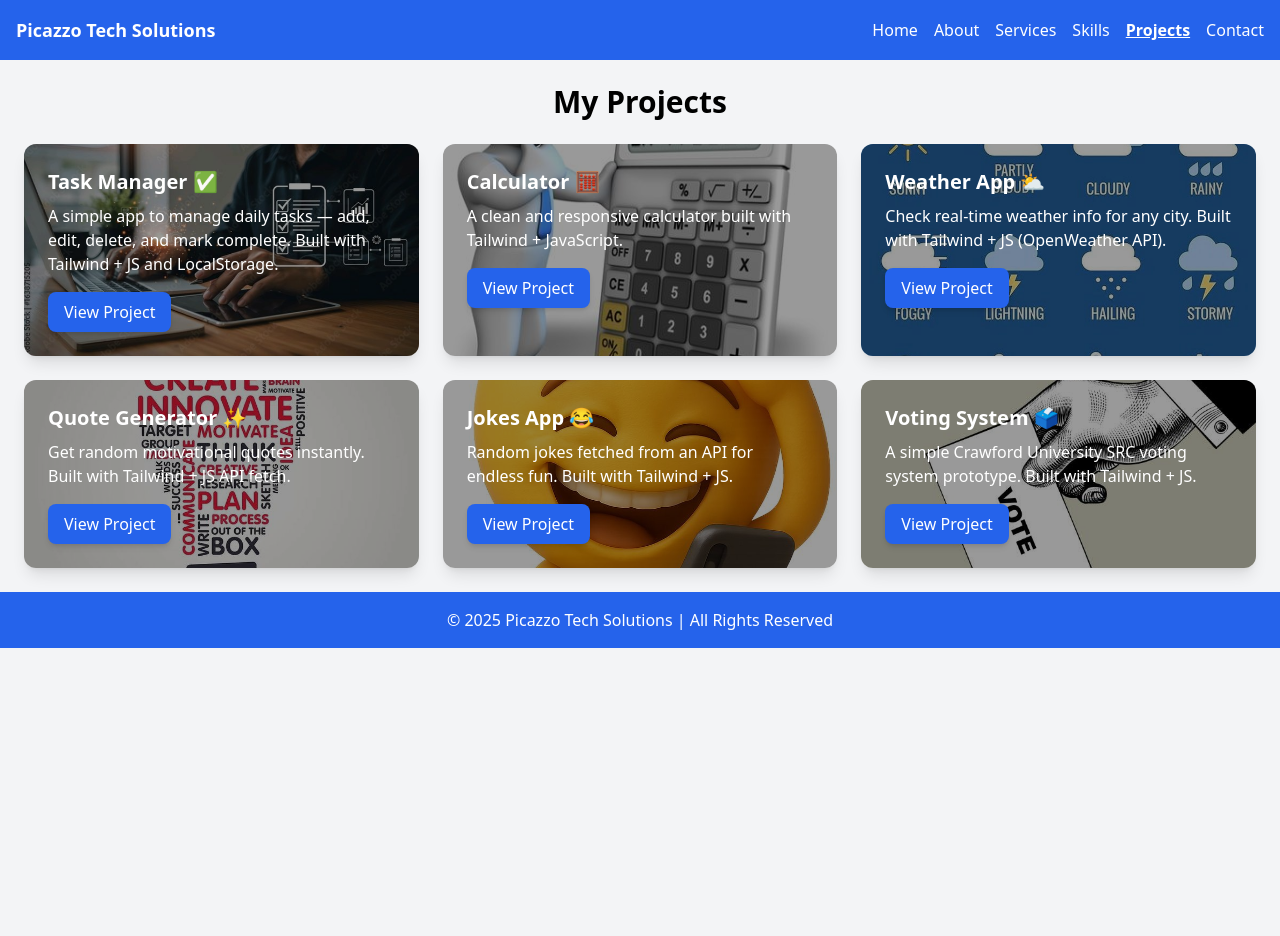
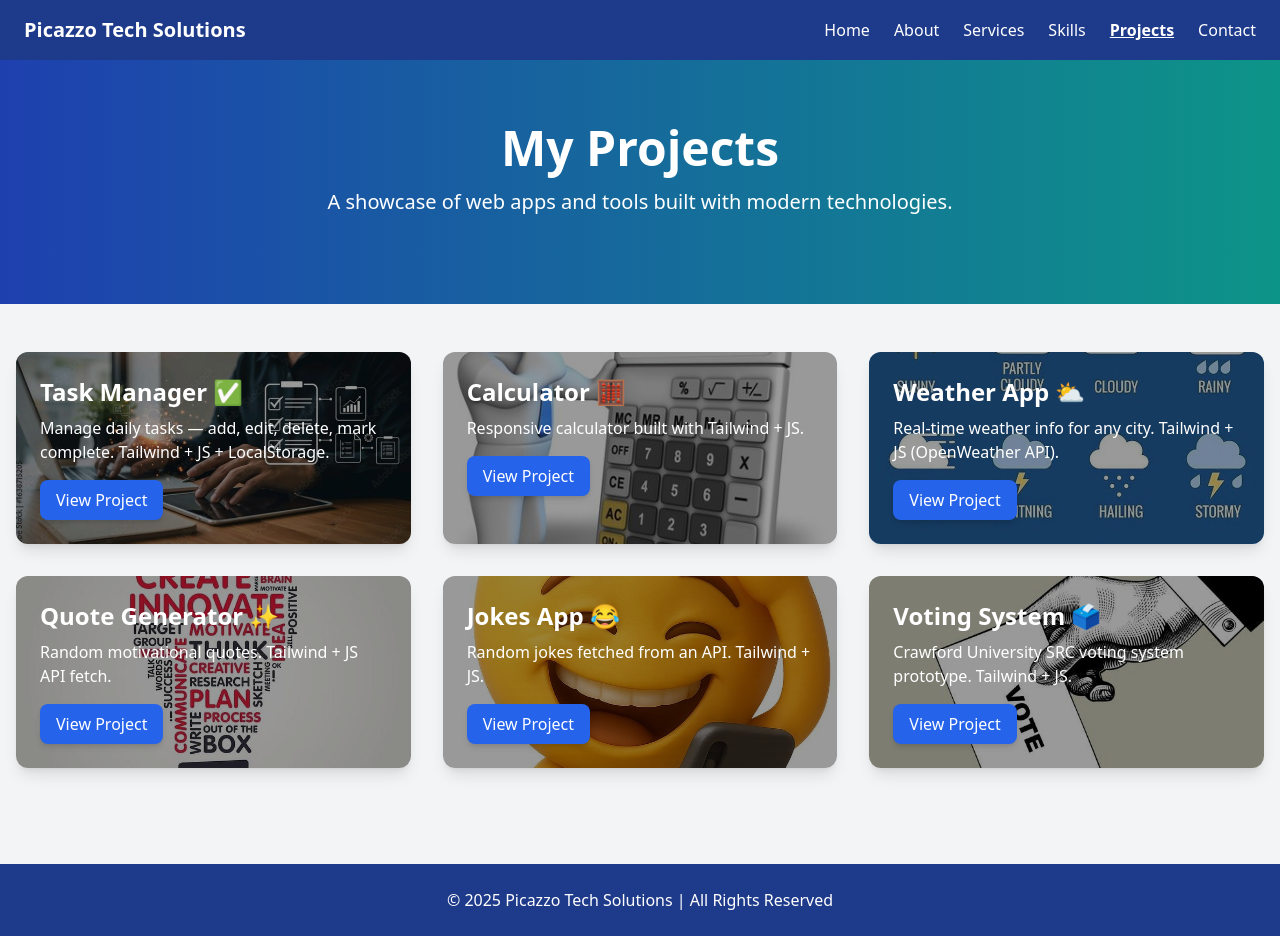
Before and after one commit to officialpicazzo/my-portfolio, a plain HTML site: page project.html in a window 1280 px wide. Before the commit the page ends 800 px from the top, so only its background shows below. Drawn offline with nearby package versions, Linux system fonts and the light colour scheme.

Commit message:
Update: describe your changes

```diff
--- a/project.html
+++ b/project.html
@@ -1,75 +1,104 @@
 <!DOCTYPE html>
 <html lang="en">
 <head>
-  <meta charset="UTF-8" />
-  <meta name="viewport" content="width=device-width, initial-scale=1.0" />
-  <title>Projects - Picazzo Tech Solutions</title>
+  <meta charset="UTF-8">
+  <meta name="viewport" content="width=device-width, initial-scale=1.0">
+  <title>Picazzo Tech Solutions | Projects</title>
   <script src="https://cdn.tailwindcss.com"></script>
+  <script>
+    function toggleMenu() {
+      const menu = document.getElementById('mobile-menu');
+      menu.classList.toggle('hidden');
+    }
+  </script>
 </head>
-<body class="bg-gray-100 font-sans">
+<body class="font-sans bg-gray-100 text-gray-900">
 
   <!-- Navbar -->
-  <nav class="bg-blue-600 p-4 text-white flex justify-between items-center">
-    <h1 class="text-lg font-bold">Picazzo Tech Solutions</h1>
-    <ul class="flex space-x-4">
-      <li><a href="index.html" class="hover:underline">Home</a></li>
-      <li><a href="about.html" class="hover:underline">About</a></li>
-      <li><a href="services.html" class="hover:underline">Services</a></li>
-      <li><a href="skills.html" class="hover:underline">Skills</a></li>
-      <li><a href="projects.html" class="font-semibold underline">Projects</a></li>
-      <li><a href="contact.html" class="hover:underline">Contact</a></li>
+  <header class="bg-blue-900 text-white shadow">
+    <div class="container mx-auto flex justify-between items-center py-4 px-6">
+      <h1 class="text-xl font-bold">Picazzo Tech Solutions</h1>
+
+      <!-- Hamburger button for mobile -->
+      <button class="md:hidden text-white focus:outline-none" onclick="toggleMenu()">
+        <svg xmlns="http://www.w3.org/2000/svg" class="h-6 w-6" fill="none"
+             viewBox="0 0 24 24" stroke="currentColor">
+          <path stroke-linecap="round" stroke-linejoin="round" stroke-width="2"
+                d="M4 6h16M4 12h16M4 18h16"/>
+        </svg>
+      </button>
+
+      <!-- Desktop Menu -->
+      <ul class="hidden md:flex space-x-6 font-medium text-center">
+        <li><a href="index.html" class="hover:text-teal-400">Home</a></li>
+        <li><a href="about.html" class="hover:text-teal-400">About</a></li>
+        <li><a href="services.html" class="hover:text-teal-400">Services</a></li>
+        <li><a href="skills.html" class="hover:text-teal-400">Skills</a></li>
+        <li><a href="projects.html" class="hover:text-teal-400 font-semibold underline">Projects</a></li>
+        <li><a href="contact.html" class="hover:text-teal-400">Contact</a></li>
       </ul>
-  </nav>
+    </div>
 
-  <!-- Projects Section -->
-  <section class="p-6">
-    <h2 class="text-3xl font-bold text-center mb-6">My Projects</h2>
+    <!-- Mobile dropdown menu -->
+    <ul id="mobile-menu" class="md:hidden hidden bg-blue-800 px-6 py-2 rounded-b-lg space-y-2 text-center">
+      <li><a href="index.html" class="block hover:text-teal-400">Home</a></li>
+      <li><a href="about.html" class="block hover:text-teal-400">About</a></li>
+      <li><a href="services.html" class="block hover:text-teal-400">Services</a></li>
+      <li><a href="skills.html" class="block hover:text-teal-400">Skills</a></li>
+      <li><a href="projects.html" class="block hover:text-teal-400 font-semibold underline">Projects</a></li>
+      <li><a href="contact.html" class="block hover:text-teal-400">Contact</a></li>
+    </ul>
+  </header>
 
-    <div class="grid grid-cols-1 md:grid-cols-3 gap-6">
+  <!-- Hero Section -->
+  <section class="bg-gradient-to-r from-blue-800 to-teal-600 text-white py-16 text-center px-4">
+    <div class="container mx-auto">
+      <h2 class="text-3xl sm:text-4xl md:text-5xl font-bold mb-4">My Projects</h2>
+      <p class="text-base sm:text-lg md:text-xl mb-6">A showcase of web apps and tools built with modern technologies.</p>
+    </div>
+  </section>
+
+  <!-- Projects Grid -->
+  <section class="py-12 container mx-auto px-4">
+    <div class="grid grid-cols-1 sm:grid-cols-2 lg:grid-cols-3 gap-8">
 
       <!-- Task Manager -->
       <div class="relative bg-cover bg-center rounded-xl p-6 shadow-lg text-white"
-     style="background-image: url('image/taske\ \(1\).jpg');">
-
-  <!-- Overlay for readability -->
+           style="background-image: url('image/taske (1).jpg');">
         <div class="absolute inset-0 bg-black/40 rounded-xl"></div>
-
-  <!-- Content on top of image -->
         <div class="relative z-10">
-    <h3 class="text-xl font-semibold mb-2">Task Manager ✅</h3>
-    <p class="mb-4">A simple app to manage daily tasks — add, edit, delete, and mark complete. Built with Tailwind + JS and LocalStorage.</p>
-
-    <!-- Button -->
+          <h3 class="text-xl md:text-2xl font-semibold mb-2">Task Manager ✅</h3>
+          <p class="mb-4 text-sm md:text-base">Manage daily tasks — add, edit, delete, mark complete. Tailwind + JS + LocalStorage.</p>
           <a href="projects/task-manager.html" target="_blank"
-       class="inline-block px-4 py-2 bg-blue-600 hover:bg-blue-700 text-white font-medium rounded-lg shadow-md transition">
+             class="inline-block px-4 py-2 bg-blue-600 hover:bg-blue-700 rounded-lg shadow-md transition text-sm md:text-base">
              View Project
           </a>
         </div>
       </div>
 
-
       <!-- Calculator -->
       <div class="relative bg-cover bg-center rounded-xl p-6 shadow-lg text-white"
-           style="background-image: url('image/taske\ \(2\).jpg');">
+           style="background-image: url('image/taske (2).jpg');">
         <div class="absolute inset-0 bg-black/40 rounded-xl"></div>
         <div class="relative z-10">
-          <h3 class="text-xl font-semibold mb-2">Calculator 🧮</h3>
-          <p class="mb-4">A clean and responsive calculator built with Tailwind + JavaScript.</p>
+          <h3 class="text-xl md:text-2xl font-semibold mb-2">Calculator 🧮</h3>
+          <p class="mb-4 text-sm md:text-base">Responsive calculator built with Tailwind + JS.</p>
           <a href="projects/calculator.html" target="_blank"
-             class="inline-block px-4 py-2 bg-blue-600 hover:bg-blue-700 rounded-lg shadow-md transition">
+             class="inline-block px-4 py-2 bg-blue-600 hover:bg-blue-700 rounded-lg shadow-md transition text-sm md:text-base">
              View Project
           </a>
         </div>
       </div>
 
+      <!-- Weather App -->
       <div class="relative bg-cover bg-center rounded-xl p-6 shadow-lg text-white"
-           style="background-image: url('image/taske\ \(7\).jpg');">
+           style="background-image: url('image/taske (7).jpg');">
         <div class="absolute inset-0 bg-black/40 rounded-xl"></div>
         <div class="relative z-10">
-          <h3 class="text-xl font-semibold mb-2">Weather App ⛅</h3>
-          <p class="mb-4">Check real-time weather info for any city. Built with Tailwind + JS (OpenWeather API).</p>
+          <h3 class="text-xl md:text-2xl font-semibold mb-2">Weather App ⛅</h3>
+          <p class="mb-4 text-sm md:text-base">Real-time weather info for any city. Tailwind + JS (OpenWeather API).</p>
           <a href="projects/weather-app.html" target="_blank"
-             class="inline-block px-4 py-2 bg-blue-600 hover:bg-blue-700 rounded-lg shadow-md transition">
+             class="inline-block px-4 py-2 bg-blue-600 hover:bg-blue-700 rounded-lg shadow-md transition text-sm md:text-base">
              View Project
           </a>
         </div>
@@ -77,13 +106,13 @@
 
       <!-- Quote Generator -->
       <div class="relative bg-cover bg-center rounded-xl p-6 shadow-lg text-white"
-           style="background-image: url('image/taske\ \(3\).jpg');">
+           style="background-image: url('image/taske (3).jpg');">
         <div class="absolute inset-0 bg-black/40 rounded-xl"></div>
         <div class="relative z-10">
-          <h3 class="text-xl font-semibold mb-2">Quote Generator ✨</h3>
-          <p class="mb-4">Get random motivational quotes instantly. Built with Tailwind + JS API fetch.</p>
+          <h3 class="text-xl md:text-2xl font-semibold mb-2">Quote Generator ✨</h3>
+          <p class="mb-4 text-sm md:text-base">Random motivational quotes. Tailwind + JS API fetch.</p>
           <a href="projects/quote-generator.html" target="_blank"
-             class="inline-block px-4 py-2 bg-blue-600 hover:bg-blue-700 rounded-lg shadow-md transition">
+             class="inline-block px-4 py-2 bg-blue-600 hover:bg-blue-700 rounded-lg shadow-md transition text-sm md:text-base">
              View Project
           </a>
         </div>
@@ -91,36 +120,37 @@
 
       <!-- Jokes App -->
       <div class="relative bg-cover bg-center rounded-xl p-6 shadow-lg text-white"
-           style="background-image: url('image/taske\ \(4\).jpg');">
+           style="background-image: url('image/taske (4).jpg');">
         <div class="absolute inset-0 bg-black/40 rounded-xl"></div>
         <div class="relative z-10">
-          <h3 class="text-xl font-semibold mb-2">Jokes App 😂</h3>
-          <p class="mb-4">Random jokes fetched from an API for endless fun. Built with Tailwind + JS.</p>
+          <h3 class="text-xl md:text-2xl font-semibold mb-2">Jokes App 😂</h3>
+          <p class="mb-4 text-sm md:text-base">Random jokes fetched from an API. Tailwind + JS.</p>
           <a href="projects/joke-app.html" target="_blank"
-             class="inline-block px-4 py-2 bg-blue-600 hover:bg-blue-700 rounded-lg shadow-md transition">
+             class="inline-block px-4 py-2 bg-blue-600 hover:bg-blue-700 rounded-lg shadow-md transition text-sm md:text-base">
              View Project
           </a>
         </div>
       </div>
 
-      <!-- Voting Site -->
+      <!-- Voting System -->
       <div class="relative bg-cover bg-center rounded-xl p-6 shadow-lg text-white"
-           style="background-image: url('image/taske\ \(6\).jpg');">
+           style="background-image: url('image/taske (6).jpg');">
         <div class="absolute inset-0 bg-black/40 rounded-xl"></div>
         <div class="relative z-10">
-          <h3 class="text-xl font-semibold mb-2">Voting System 🗳️</h3>
-          <p class="mb-4">A simple Crawford University SRC voting system prototype. Built with Tailwind + JS.</p>
+          <h3 class="text-xl md:text-2xl font-semibold mb-2">Voting System 🗳️</h3>
+          <p class="mb-4 text-sm md:text-base">Crawford University SRC voting system prototype. Tailwind + JS.</p>
           <a href="projects/voting.html" target="_blank"
-             class="inline-block px-4 py-2 bg-blue-600 hover:bg-blue-700 rounded-lg shadow-md transition">
+             class="inline-block px-4 py-2 bg-blue-600 hover:bg-blue-700 rounded-lg shadow-md transition text-sm md:text-base">
              View Project
           </a>
         </div>
       </div>
+
     </div>
   </section>
 
   <!-- Footer -->
-  <footer class="bg-blue-600 text-white text-center p-4">
+  <footer class="bg-blue-900 text-white text-center py-6 mt-12">
     <p>&copy; 2025 Picazzo Tech Solutions | All Rights Reserved</p>
   </footer>
 
```
Lines whose indentation alone changed are shown as unchanged.
